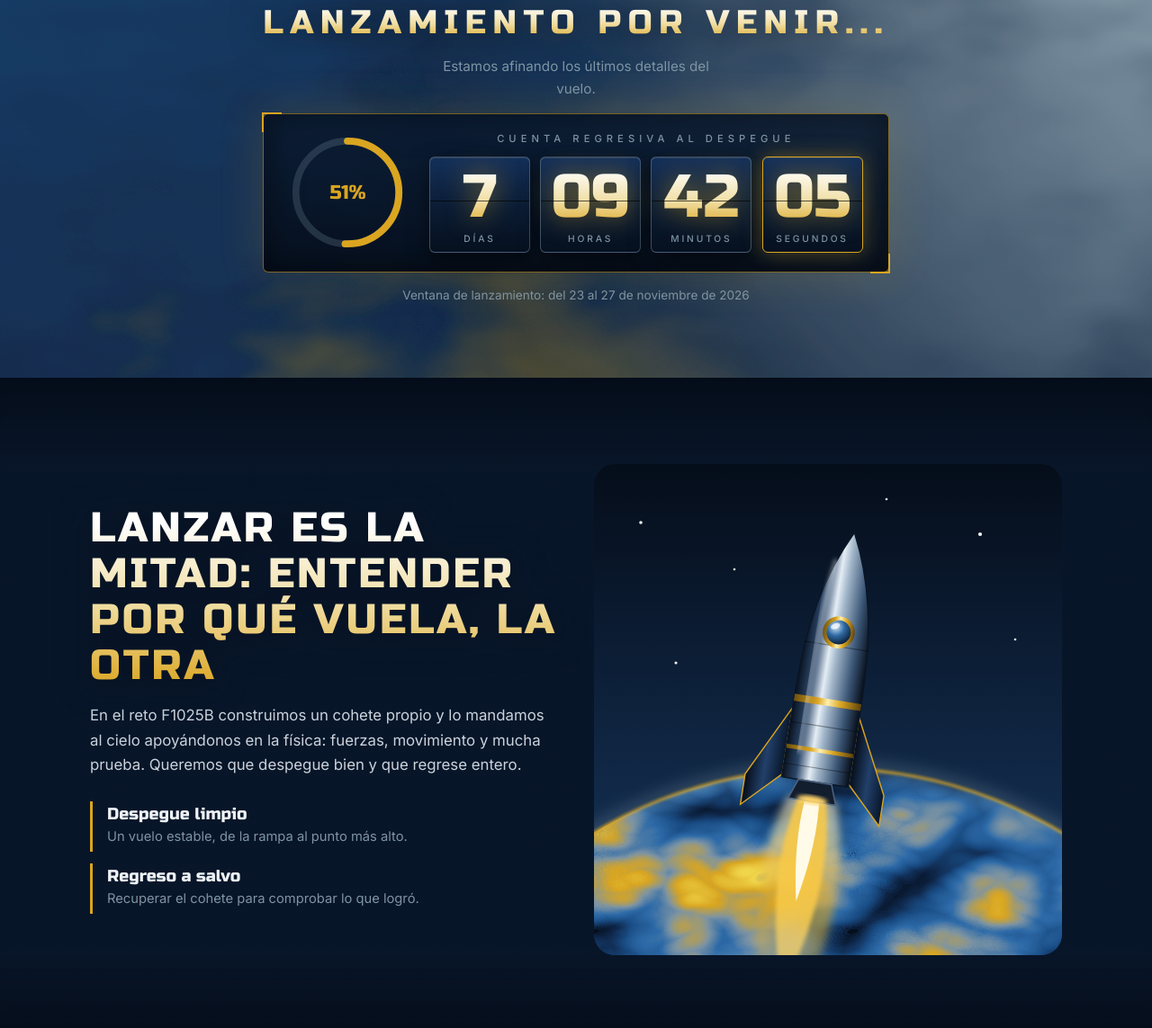
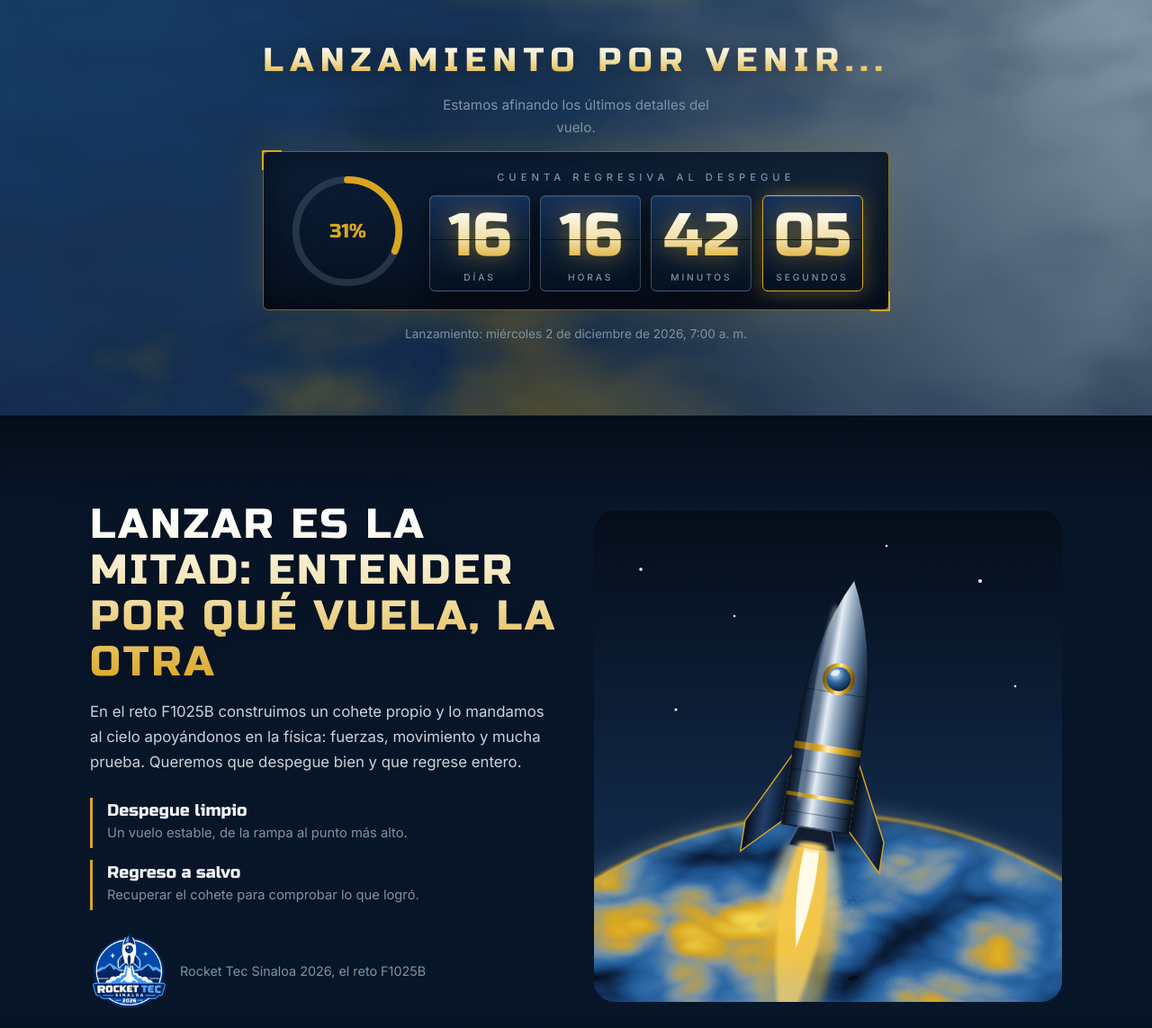
Before and after one commit to Katevillegas/Regulus---F1025B, a plain HTML site: page index.html in a window 1280 px wide. Shown: the part 1009-2152 px from the top of the page at 90% size. Drawn offline with Linux system fonts and the light colour scheme.

Commit message:
Add files via upload

```diff
--- a/index.html
+++ b/index.html
@@ -38,6 +38,12 @@ nav ul a{color:var(--cient);text-decoration:none;font-size:.74rem;letter-spacing
 
 .ey{position:relative;z-index:3;font:500 .78rem var(--cue);letter-spacing:.5em;color:var(--cient);text-transform:uppercase}
 .ey b{display:block;margin-top:.5rem;font-weight:500;letter-spacing:.3em;font-size:.68rem;opacity:.8}
+.eqgr{position:relative;z-index:3;margin-top:1.1rem;font:400 clamp(1rem,2.6vw,1.3rem) var(--tit);letter-spacing:.32em;text-transform:uppercase;color:var(--texto)}
+.eqgr i{font-style:normal;color:var(--dorado);margin:0 .6em}
+.rtl{display:flex;align-items:center;gap:1rem;margin-top:1.6rem}
+.rtl img{width:84px;height:auto;flex:none}
+.rtl span{color:var(--cient);font-size:.9rem}
+footer img.rt{width:84px;margin:1.4rem auto .5rem;display:block}
 .frase{position:relative;z-index:3;margin-top:1.4rem;font:400 clamp(2rem,6.4vw,4.8rem)/1.05 var(--tit);max-width:12em;text-transform:uppercase;letter-spacing:.05em}
 .frase,h2,.ley{background:linear-gradient(180deg,#ffffff 8%,#f1dfa6 52%,#DAA520 100%);-webkit-background-clip:text;background-clip:text;color:transparent;-webkit-text-fill-color:transparent;filter:drop-shadow(0 3px 18px rgba(5,13,26,.85))}
 .sub{position:relative;z-index:3;color:var(--cient);font-size:.95rem;max-width:34ch}
@@ -157,6 +163,7 @@ footer img{width:100px;margin-bottom:.8rem}footer p{color:var(--cient);font-size
   <p class="ey">— Reto F1025B —<b>Equipos Regulus S.A. de C.V.</b></p>
   <div class="planeta" aria-hidden="true"><div class="t"></div></div>
   <div class="escena"><img class="logo-hero" src="logo.png" alt="Logo de Regulus: parche bordado con conejillo de indias astronauta y cohete"></div>
+  <p class="eqgr">Equipo 4<i>·</i>Grupo 503</p>
   <h1 class="frase">Un cohete, cuatro mentes y un cielo por conquistar</h1>
   <div class="cta"><a class="btn" href="#porque">Iniciar misión ›</a></div>
   <div class="panel">
@@ -167,7 +174,7 @@ footer img{width:100px;margin-bottom:.8rem}footer p{color:var(--cient);font-size
       <div class="blq"><p class="tm">Cuenta regresiva al despegue</p>
       <div class="tiles"><div class="cd"><strong id="d">--</strong><span>días</span></div><div class="cd"><strong id="h">--</strong><span>horas</span></div><div class="cd"><strong id="m">--</strong><span>minutos</span></div><div class="cd s"><strong id="s">--</strong><span>segundos</span></div></div></div>
     </div>
-    <p class="vent">Ventana de lanzamiento: del 23 al 27 de noviembre de 2026</p>
+    <p class="vent">Lanzamiento: miércoles 2 de diciembre de 2026, 7:00 a. m.</p>
   </div>
 </header>
 
@@ -177,6 +184,7 @@ footer img{width:100px;margin-bottom:.8rem}footer p{color:var(--cient);font-size
     <h2>Lanzar es la mitad: entender por qué vuela, la otra</h2>
     <p class="l">En el reto F1025B construimos un cohete propio y lo mandamos al cielo apoyándonos en la física: fuerzas, movimiento y mucha prueba. Queremos que despegue bien y que regrese entero.</p>
     <div class="cr"><div><b>Despegue limpio</b><span>Un vuelo estable, de la rampa al punto más alto.</span></div><div><b>Regreso a salvo</b><span>Recuperar el cohete para comprobar lo que logró.</span></div></div>
+    <div class="rtl"><img src="rocket-tec.png" alt="Logotipo de Rocket Tec Sinaloa 2026"><span>Rocket Tec Sinaloa 2026, el reto F1025B</span></div>
   </div>
   <!-- Dos cohetes alrededor de un pequeño mundo tejido -->
   <svg viewBox="0 0 400 420" role="img" aria-label="Cohete despegando sobre un planeta">
@@ -238,7 +246,7 @@ footer img{width:100px;margin-bottom:.8rem}footer p{color:var(--cient);font-size
     <text x="180" y="34">Diseño</text><text class="s" x="180" y="52">Pendiente</text>
     <text x="320" y="156">Pruebas</text><text class="s" x="320" y="174">Pendiente</text>
     <text x="470" y="206">Integración</text><text class="s" x="470" y="224">Pendiente</text>
-    <text x="680" y="48">Lanzamiento</text><text class="s" x="660" y="116">23 al 27 de nov. 2026</text>
+    <text x="680" y="48">Lanzamiento</text><text class="s" x="660" y="116">2 de dic. 2026</text>
   </svg>
 </div></section>
 
@@ -253,13 +261,13 @@ footer img{width:100px;margin-bottom:.8rem}footer p{color:var(--cient);font-size
 </div></section>
 </main>
 
-<footer><img src="logo.png" alt="Logo de Regulus"><p>Equipos Regulus S.A. de C.V.</p><p>Tec de Monterrey · F1025B · 2026</p><p><a href="#inicio">Volver arriba</a></p></footer>
+<footer><img src="logo.png" alt="Logo de Regulus"><p>Equipos Regulus S.A. de C.V.</p><p>Tec de Monterrey · F1025B · 2026</p><img class="rt" src="rocket-tec.png" alt="Logotipo de Rocket Tec Sinaloa 2026"><p><a href="#inicio">Volver arriba</a></p></footer>
 
 <div id="vb"><input id="vol" type="range" min="0" max="100" value="40" aria-label="Volumen"></div>
 
 <script>
 // ====== FECHA DEL LANZAMIENTO: edítala aquí (hora de Culiacán, UTC-7) ======
-const LANZAMIENTO=new Date('2026-11-23T00:00:00-07:00');
+const LANZAMIENTO=new Date('2026-12-02T07:00:00-07:00');
 const INICIO_CUENTA=new Date('2026-11-08T00:00:00-07:00');
 // ===========================================================================
 const $=i=>document.getElementById(i),p2=n=>String(n).padStart(2,'0'),CIRC=276.46;
```
Also changed, not shown: rocket-tec.png (added).
